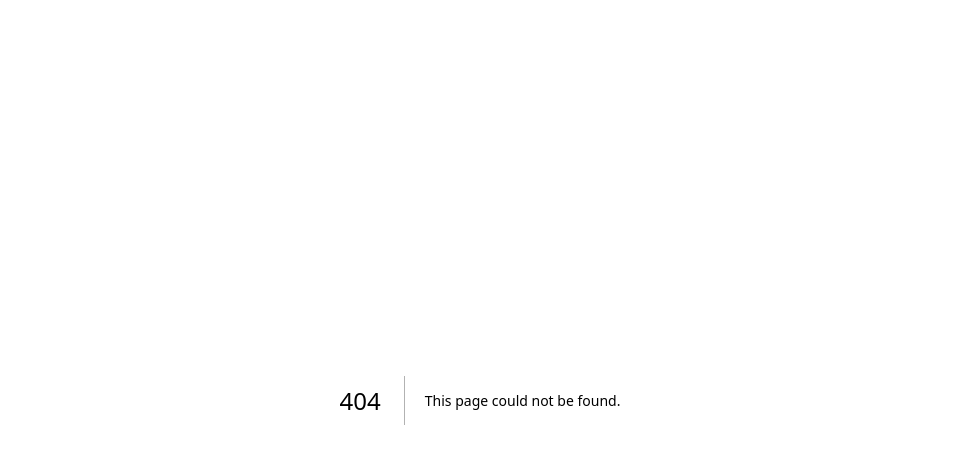
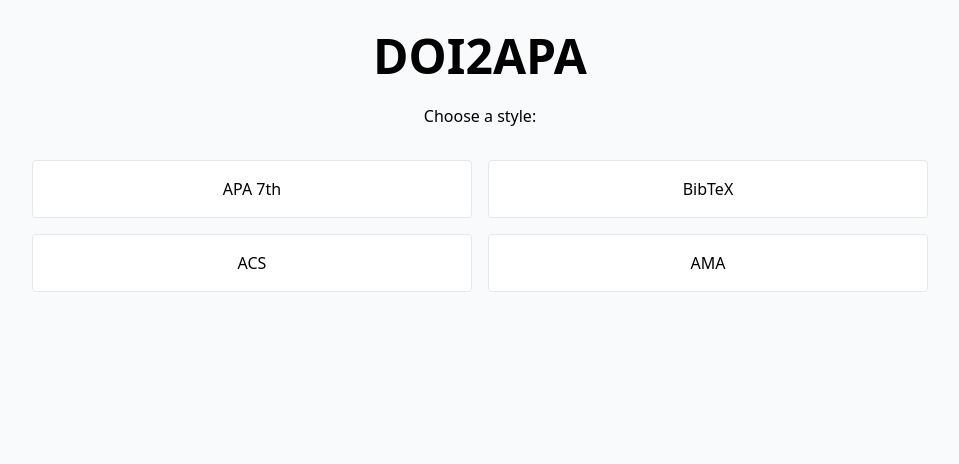
Before and after one commit to mahmoodabdm/doi2apa-15pages-fixed, a Next.js app: page / in a window 1280 px wide. Before the commit this address had no page. Shown: the top 464 px of the page, without its empty margins (160-1119 px from the left). Built offline with nearby package versions, Linux system fonts and the light colour scheme.

Commit message:
Create page.tsx

```diff
--- /dev/null
+++ b/app/page.tsx
@@ -0,0 +1,16 @@
+export default function Home() {
+  return (
+    <main className="min-h-screen bg-gray-50 p-8">
+      <div className="max-w-4xl mx-auto text-center">
+        <h1 className="text-5xl font-bold mb-6">DOI2APA</h1>
+        <p className="mb-8">Choose a style:</p>
+        <div className="grid grid-cols-2 gap-4">
+          <a href="/apa-7th" className="bg-white p-4 rounded border">APA 7th</a>
+          <a href="/bibtex" className="bg-white p-4 rounded border">BibTeX</a>
+          <a href="/acs" className="bg-white p-4 rounded border">ACS</a>
+          <a href="/ama" className="bg-white p-4 rounded border">AMA</a>
+        </div>
+      </div>
+    </main>
+  )
+}
```
